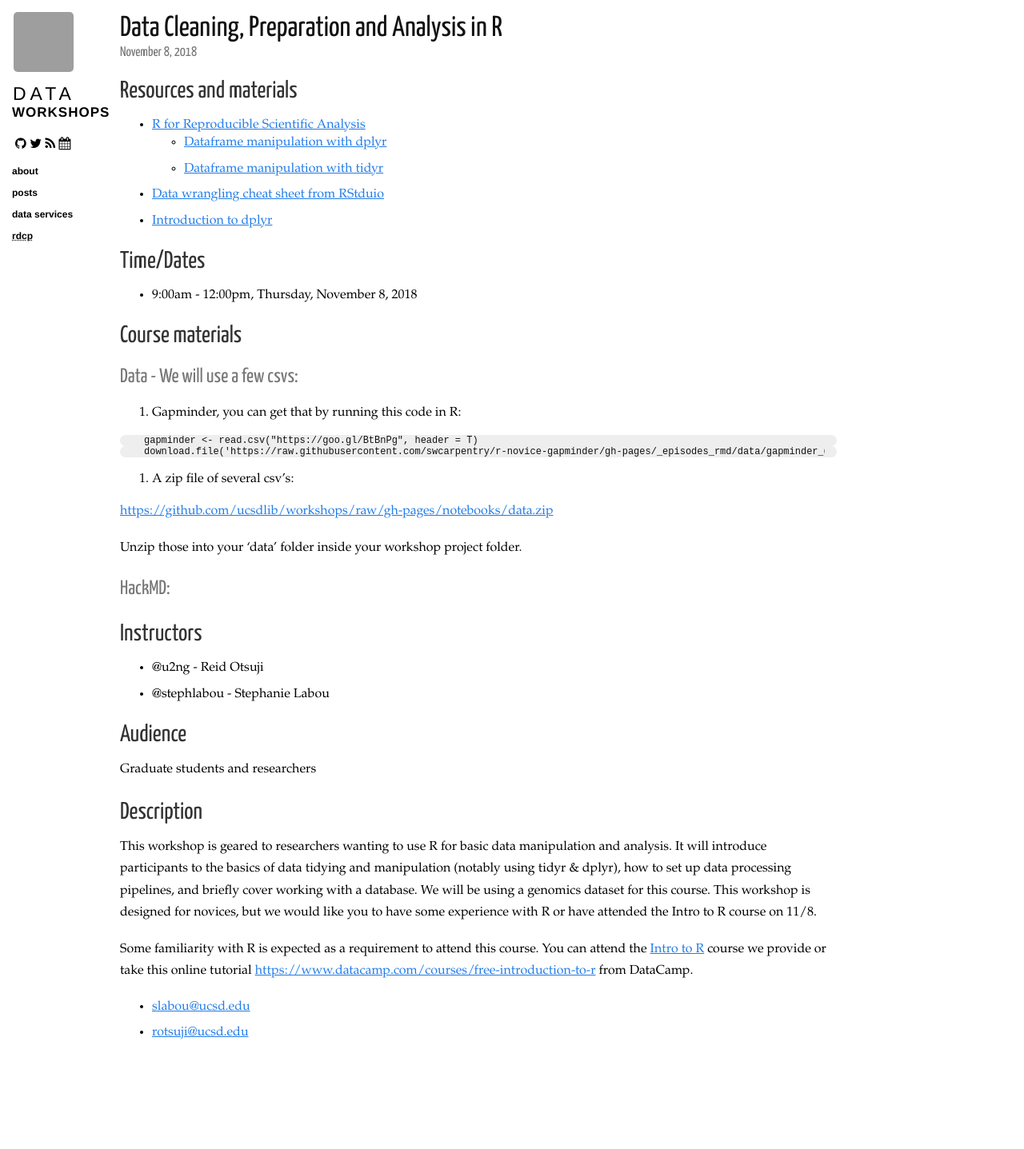
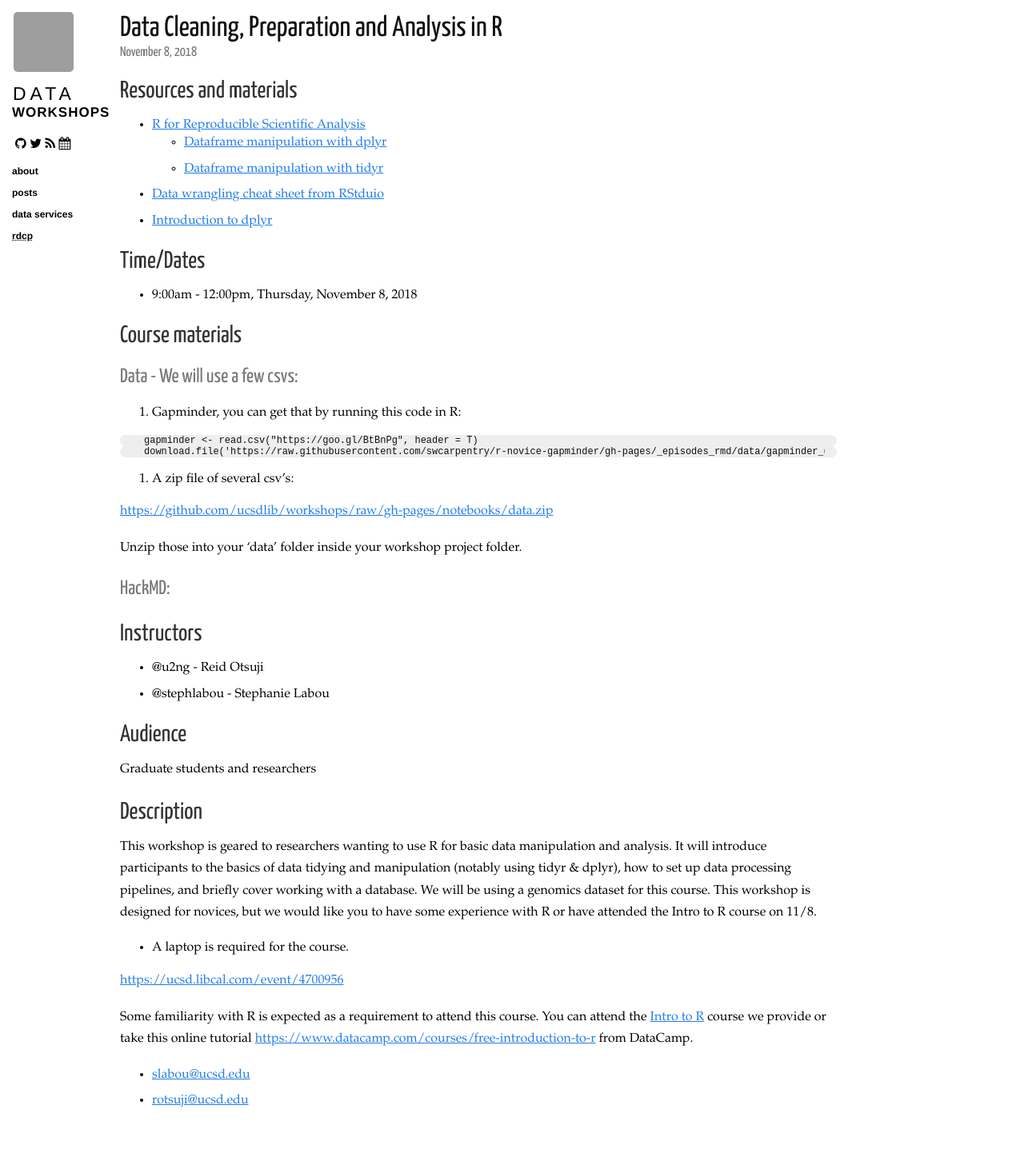
Before and after one commit to ucsdlib/workshops, a Jekyll site: the page built from _posts/2018-11-08-data-clean-R.md, in a window 1280 px wide. Shown: the whole page at 80% size. Built offline with Jekyll 4.4.1, drawn with Linux system fonts in a browser that asks for light colours; nearby versions of some CDN libraries; before the commit the page ends 1353 px from its top, so only the background shows below that; grey boxes are pictures that could not be loaded.

Commit message:
data viz data cleaning url update
add in url for each post

```diff
--- a/_posts/2018-11-08-data-clean-R.md
+++ b/_posts/2018-11-08-data-clean-R.md
@@ -51,6 +51,10 @@ Graduate students and researchers
 
 This workshop is geared to researchers wanting to use R for basic data manipulation and analysis. It will introduce participants to the basics of data tidying and manipulation (notably using tidyr & dplyr), how to set up data processing pipelines, and briefly cover working with a database. We will be using a genomics dataset for this course.  This workshop is designed for novices, but we would like you to have some experience with R or have attended the Intro to R course on 11/8.
 
+* A laptop is required for the course.
+
+<https://ucsd.libcal.com/event/4700956>
+
 Some familiarity with R is expected as a requirement to attend this course.  You can attend the [Intro to R](http://ucsd.libcal.com/event/2846343?hs=a) course we provide or take this online tutorial <https://www.datacamp.com/courses/free-introduction-to-r> from DataCamp.
 
 * <slabou@ucsd.edu>
```
Also changed, not shown: _posts/2018-11-06-intro-R.md (+2 -0 lines), _posts/2018-11-07-data-viz-R.md (+2 -0 lines).
